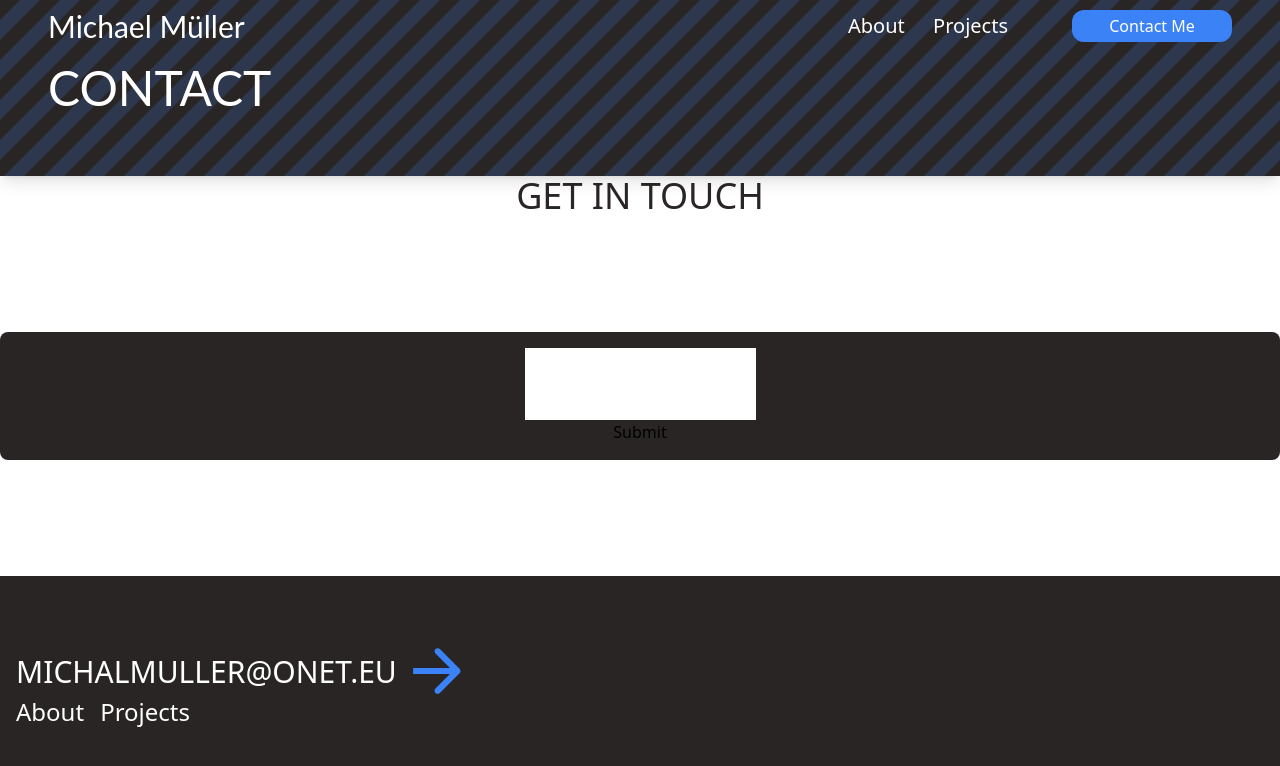
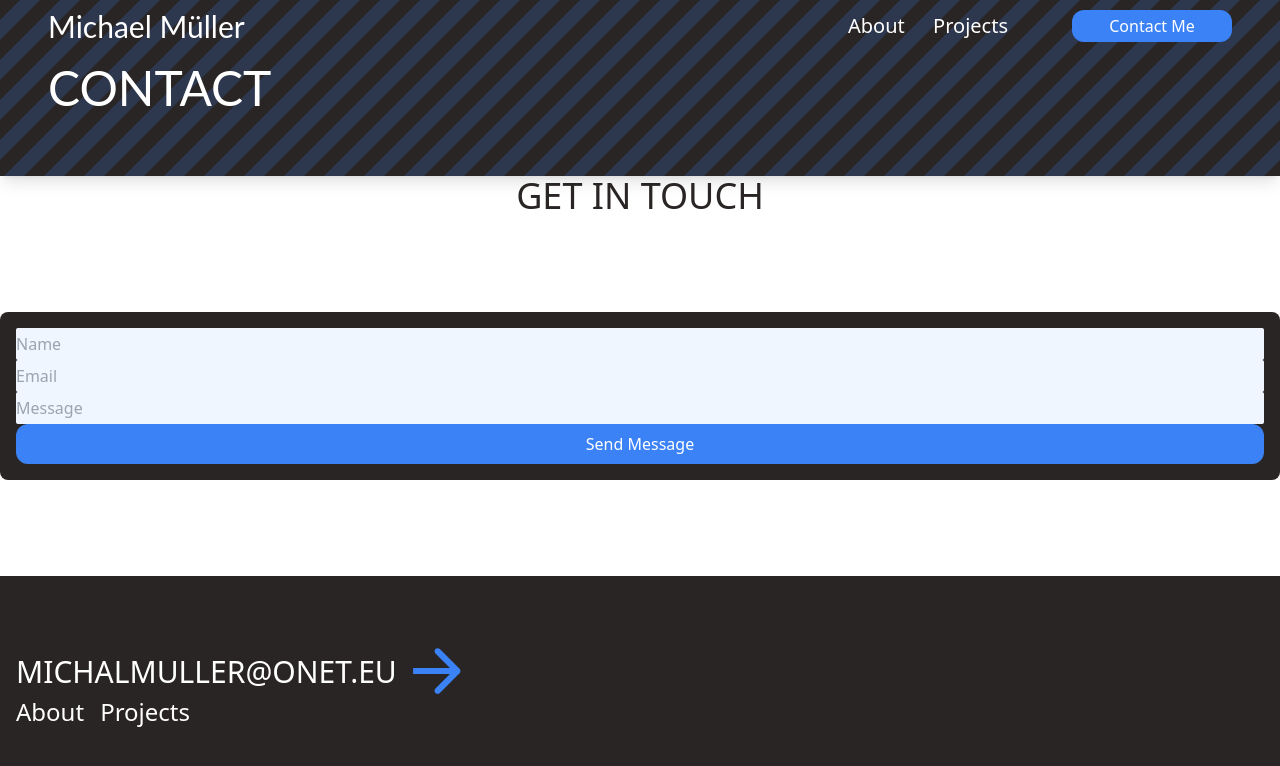
Before and after one commit to KrifiZ/portfolio, a React (Vite) app in the folder frontend/: page /contact in a window 1280 px wide. Shown: the top 766 px of the page. Built offline with nearby package versions, Linux system fonts and the light colour scheme.

Commit message:
Feat: Add simple contact form styling

```diff
--- /dev/null
+++ b/frontend/src/components/UI/Input.tsx
@@ -0,0 +1,19 @@
+interface InputProps {
+	input: {
+		id: string;
+		type: string;
+		placeholder: string;
+	};
+	label: string;
+}
+
+const Input = (props: InputProps) => {
+	return (
+		<>
+			<label htmlFor={props.input.id}>{props.label}</label>
+			<input className="h-8 w-full rounded-sm bg-blue-50" {...props.input} />
+		</>
+	);
+};
+
+export { Input };
--- /dev/null
+++ b/frontend/src/components/UI/SubmitButton.tsx
@@ -0,0 +1,16 @@
+interface ButtonProps {
+	to: string;
+	text: string;
+	size: string;
+}
+
+const SubmitButton: React.FC<ButtonProps> = ({ to, text, size }) => {
+	return (
+		<button
+			className={`${size} flex items-center justify-center rounded-xl bg-blue-500 p-2 text-white  hover:bg-blue-400 hover:transition hover:delay-150 hover:duration-300 hover:ease-in-out`}
+		>
+			{text}
+		</button>
+	);
+};
+export { SubmitButton };
--- a/frontend/src/components/pages/ContactPage.tsx
+++ b/frontend/src/components/pages/ContactPage.tsx
@@ -1,6 +1,8 @@
 import { Hero } from "../Hero/Hero";
 import { Card } from "../UI/Card";
+import { Input } from "../UI/Input";
 import { SectionTitle } from "../UI/SectionTitle";
+import { SubmitButton } from "../UI/SubmitButton";
 
 const ContactPage = () => {
 	return (
@@ -11,10 +13,32 @@
 			<SectionTitle title="Get in touch" />
 			<div className="flex flex-grow flex-col justify-center ">
 				<Card>
-					<input />
-					<input />
-					<input />
-					<button>Submit</button>
+					<Input
+						input={{
+							id: "name",
+							type: "text",
+							placeholder: "Name",
+						}}
+						label={""}
+					/>
+					<Input
+						input={{
+							id: "",
+							type: "",
+							placeholder: "Email",
+						}}
+						label={""}
+					/>
+					<Input
+						input={{
+							id: "",
+							type: "textarea",
+							placeholder: "Message",
+						}}
+						label={""}
+					/>
+
+					<SubmitButton to={""} text={"Send Message"} size={"w-full"} />
 				</Card>
 			</div>
 		</>
```
